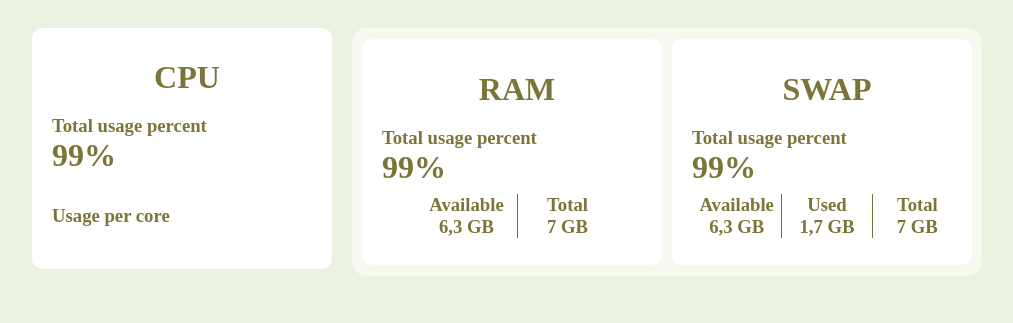
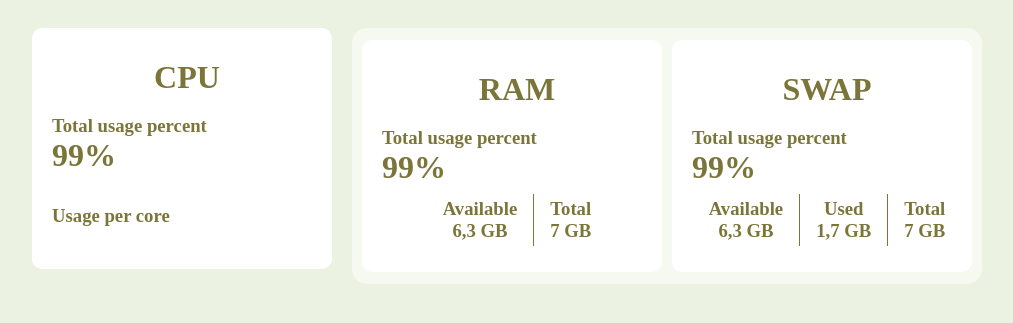
Before and after one commit to FeDevXYZ/marconiDASH, a Python web app: template templates/index.html in a window 1280 px wide. Shown: the top 323 px of the page, without its empty margins (133-1146 px from the left). Run offline with Jinja, Linux system fonts and the light colour scheme; the template is opened without the code that fills it, so the values that code supplies are empty.

Commit message:
fix(visual): add coherent spacing to stats in ram and swap boxes

```diff
--- a/static/style.css
+++ b/static/style.css
@@ -92,3 +92,10 @@ body{
         padding-left: 24px;
     }
 }
+.stat{
+    display: flex;
+    flex-direction: column;
+    align-items: center;
+    border-right: solid 1px #7C7539FF;
+    padding: 4px 16px 4px 16px;
+}
--- a/templates/index.html
+++ b/templates/index.html
@@ -32,11 +32,11 @@
             </div>
           </div>
           <div style="display: flex; flex-direction: row; width: 100%; justify-content: center; margin-bottom: 20px">
-              <div style="display: flex; flex-direction: column; align-items: center; border-right: solid 1px #7C7539FF; width: 100px;">
+              <div class="stat">
                 <h3 style="margin-bottom: 0; margin-top: 0">Available</h3>
                 <h3 id="ram-available" style="margin-top: 0;">6,3 GB</h3>
               </div>
-              <div style="display: flex; flex-direction: column; align-items: center; width: 100px;">
+              <div class="stat" style="border:none">
                 <h3 style="margin-bottom: 0; margin-top: 0">Total</h3>
                 <h3 id="ram-total" style="margin-top: 0">7 GB</h3>
               </div>
@@ -51,15 +51,15 @@
             </div>
           </div>
           <div style="display: flex; flex-direction: row; width: 100%; justify-content: center; margin-bottom: 20px">
-            <div style="display: flex; flex-direction: column; align-items: center; border-right: solid 1px #7C7539FF; width: 100px;">
+            <div class="stat">
               <h3 style="margin-bottom: 0; margin-top: 0">Available</h3>
               <h3 style="margin-top: 0;">6,3 GB</h3>
             </div>
-            <div style="display: flex; flex-direction: column; align-items: center; border-right: solid 1px #7C7539FF; width: 100px; justify-content: center">
+            <div class="stat">
               <h3 style="margin-bottom: 0; margin-top: 0">Used</h3>
               <h3 style="margin-top: 0">1,7 GB</h3>
             </div>
-            <div style="display: flex; flex-direction: column; align-items: center; width: 100px;">
+            <div class="stat" style="border: none">
               <h3 style="margin-bottom: 0; margin-top: 0">Total</h3>
               <h3 style="margin-top: 0">7 GB</h3>
             </div>
```
